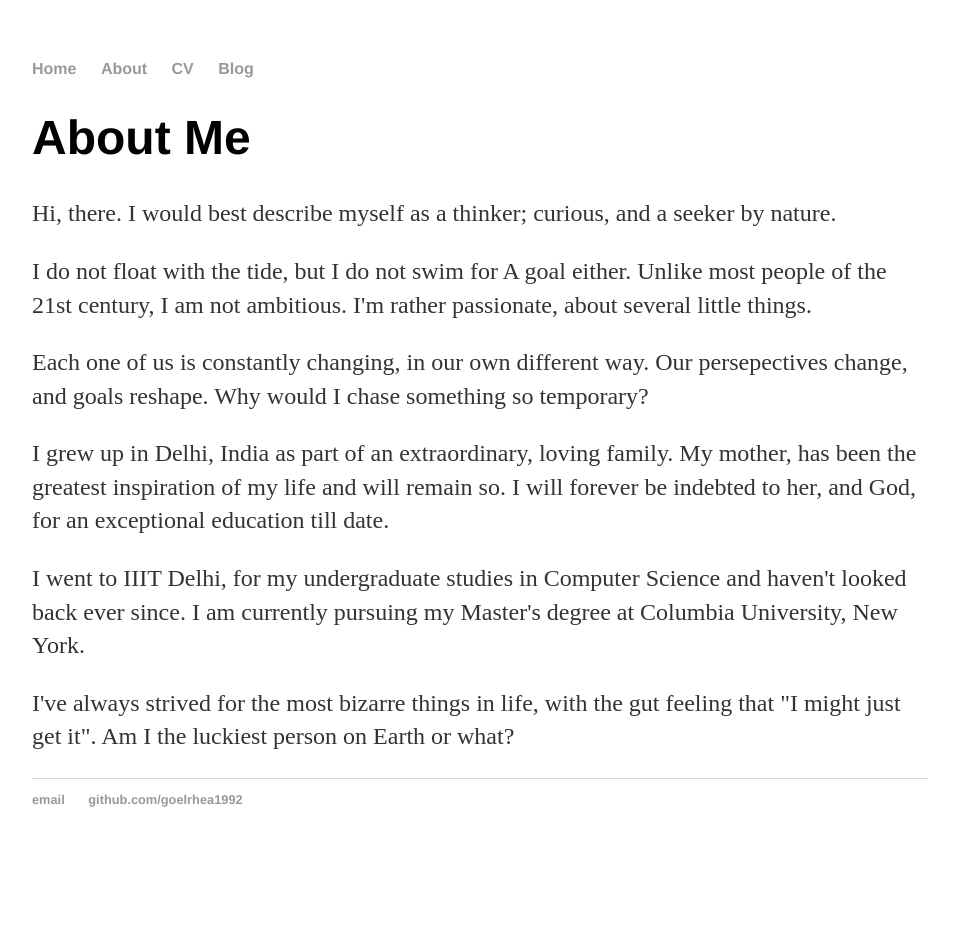
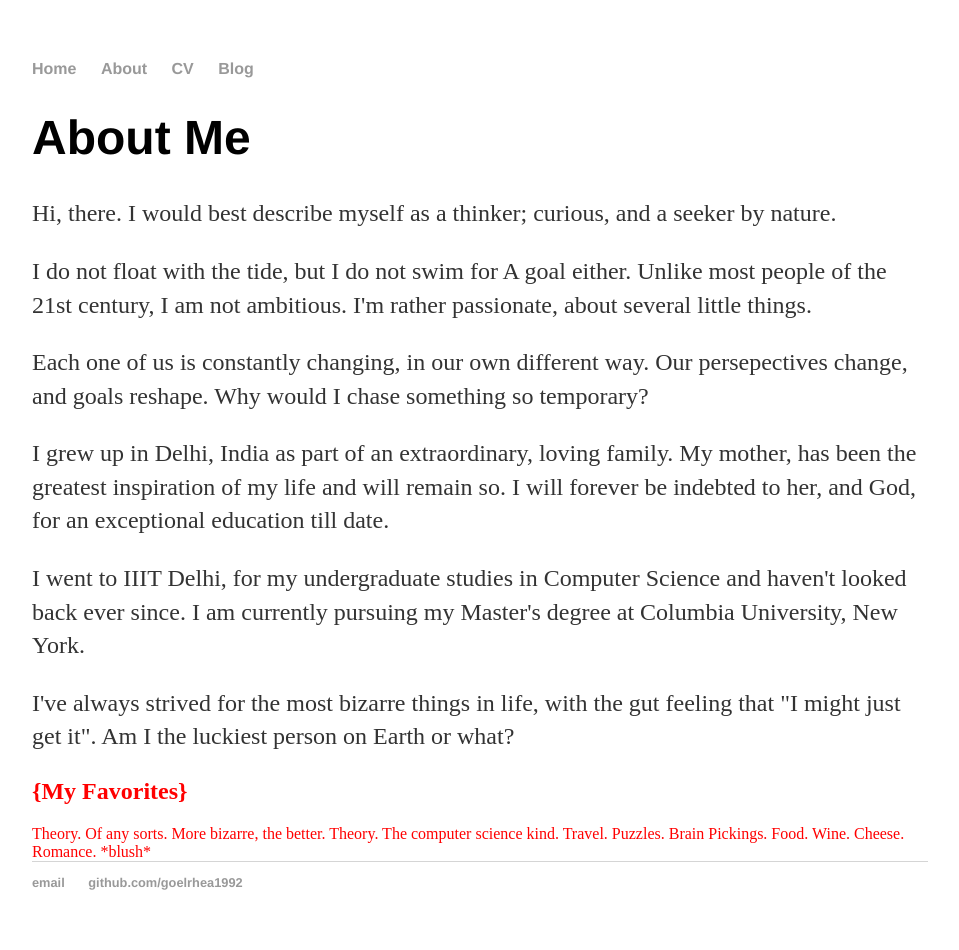
Before and after one commit to goelrhea1992/goelrhea1992.github.io, a Jekyll site: the page built from about/index.html, in a window 1280 px wide. Shown: the whole page, without its empty margins (160-1119 px from the left). Built offline with Jekyll 4.4.1, drawn with Linux system fonts in a browser that asks for light colours; before the commit the page ends 900 px from its top, so only the background shows below that.

Commit message:
Update index.html

```diff
--- a/about/index.html
+++ b/about/index.html
@@ -31,6 +31,14 @@ title: About Me
       Am I the luckiest person on Earth or what?
       </p>
 
-
-
+      <h2>{My Favorites}</h1>
+      Theory. Of any sorts. More bizarre, the better.
+      Theory. The computer science kind.
+      Travel.
+      Puzzles.
+      Brain Pickings.
+      Food.
+      Wine.
+      Cheese.
+      Romance. *blush*
   </font>
```
